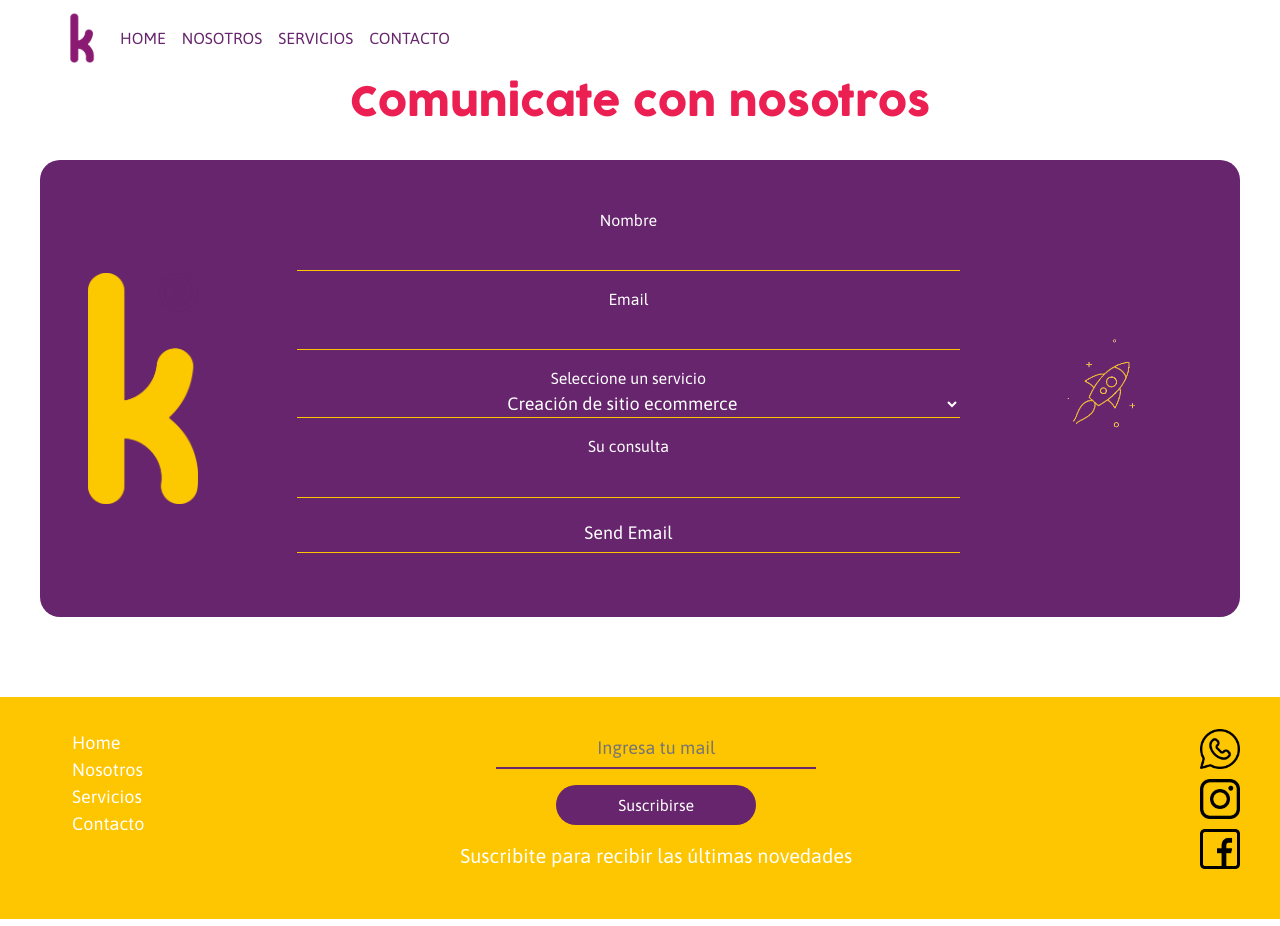
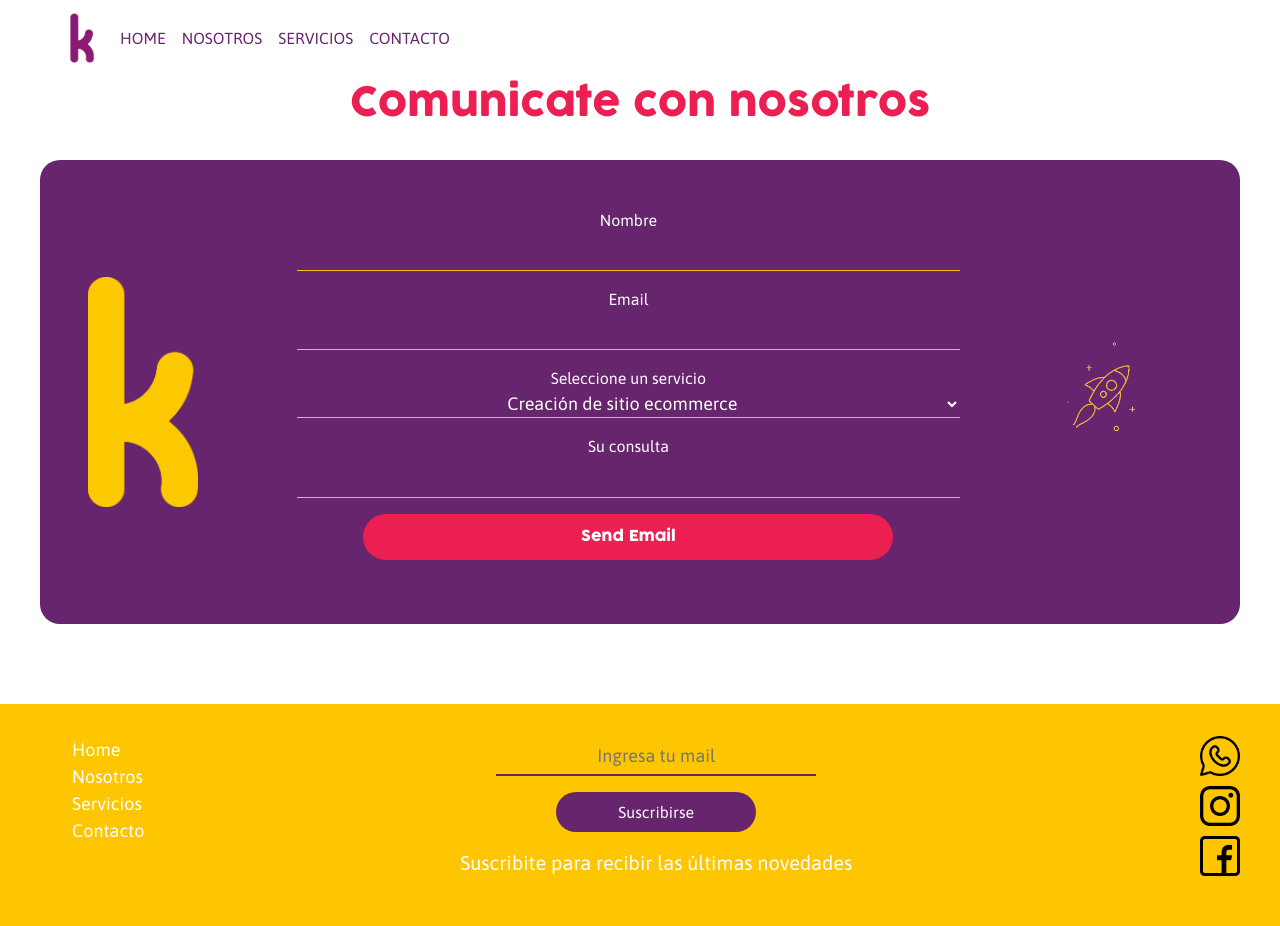
Before and after one commit to inepiazzalonga/webKomunikacion, a website: page pages/contact.html in a window 1280 px wide. Drawn offline with nearby package versions, Linux system fonts and the light colour scheme; some packages are replaced by stand-ins of ours; a script that the page names is missing.

Commit message:
btn send

```diff
--- a/pages/contact.html
+++ b/pages/contact.html
@@ -75,7 +75,7 @@
              </div>
             <div class="field">
               <label for="message">Su consulta</label>
-              <input type="text" name="message" id="message">
+              <input type="text" name="message" id="message" row="30">
             </div>
 
             <input type="submit" id="button" value="Send Email" >
--- a/style/style.scss
+++ b/style/style.scss
@@ -482,7 +482,7 @@ header {
             color: $violeta;
          }
 
-         button {
+         #button {
             background: #ec1f53;
             padding: .75rem;
             width: 80%;
@@ -491,6 +491,7 @@ header {
             transition: .3s;
             font-size: 15px;
             border-radius: 2rem;
+            border-style: none;
 
             &:hover {
                padding: .8rem;
```
Also changed, not shown: style/style.css, 1 other file.
